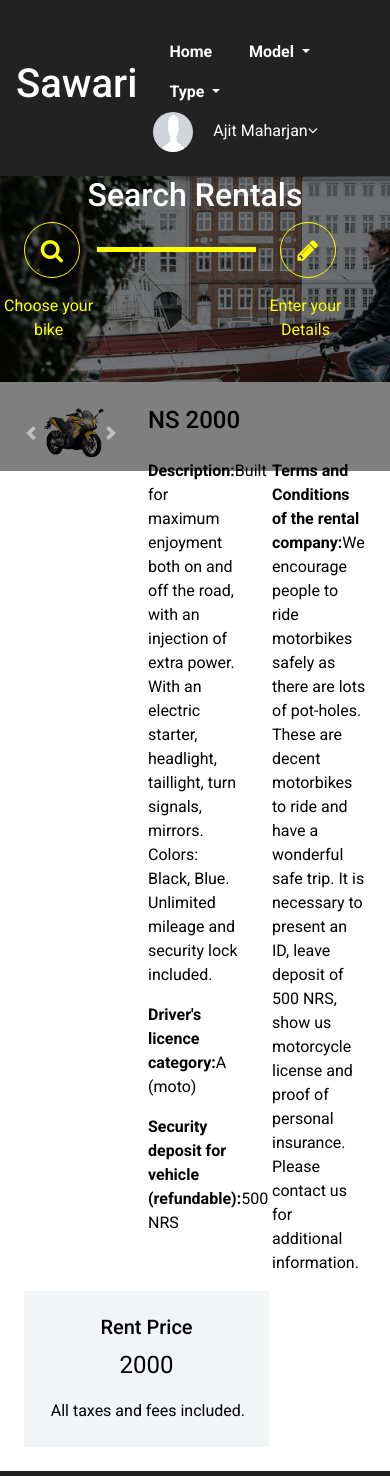
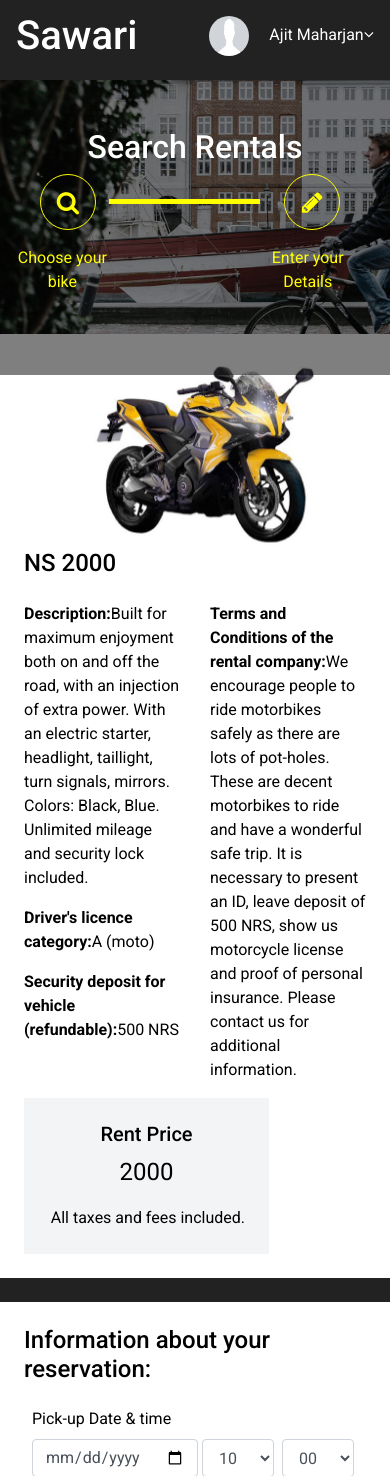
Before and after one commit to ajeet117/Rental-Service, a PHP site: page /userdetail.php?vehicleid=1 in a window 390 px wide. Shown: the top 1476 px of the page. Run offline with PHP 8.4, Linux system fonts and the light colour scheme; a user stored in the database is signed in; data comes from the database, SQL or seed files in the repository.

Commit message:
added responsive

```diff
--- a/admin/manage-booking.php
+++ b/admin/manage-booking.php
@@ -95,7 +95,7 @@ while($row=mysqli_fetch_assoc($result))
     echo "<td>$to_date,$to_time</td>";
     echo "<td>$hourly_price</td>";
     echo "<td>$payment</td>";
-    echo "<td><a href='manage-booking.php?change=$booking_id'>Change to pay</a></td>";
+    echo "<td><a href='manage-booking.php?change=$booking_id'>Change to Booked</a></td>";
 }
 ?>
                                     </tbody>
--- a/client/client-update-password.php
+++ b/client/client-update-password.php
@@ -1,6 +1,6 @@
 <?php include("includes/client-header.php"); ?>
 
-<div class="page-wrapper p-5">
+<div class="page-wrapper p-md-5">
 <!--profile-submenu opening-->
 <div class="profile-submenu">
     <div class="z-index text-center pt-4">
--- a/client/profile.php
+++ b/client/profile.php
@@ -1,11 +1,11 @@
 <?php include("includes/client-header.php"); ?>
-<div class="page-wrapper p-5">
+<div class="page-wrapper p-md-5">
 <!--profile-submenu opening-->
 <div class="profile-submenu">
     <div class="z-index text-center pt-4">
     <h2>Your Profile</h2>
     <p>Home > Profile</p>
-</div>
+    </div>
 <!--profile-submenu closing-->
 <!--profile opening-->
 <div class="profile mt-5">
--- a/css/style.css
+++ b/css/style.css
@@ -177,9 +177,10 @@ footer
 }
 .profile-menu
 {
+	width: 180px;
 	position: absolute;
-	top: 50px;
-	right: 30px;
+	top: 80px;
+	right: 55px;
 	background-color: white;
 	display: none;
 	z-index: 15;
@@ -238,3 +239,15 @@ footer
 {
 	font-size: 24px;
 }
+@media screen and (max-width:375px){
+	.navigation
+	{
+		padding: 10px;
+	}
+	.profile-menu
+	{
+		width: 100%;
+		right: 0px;
+	}
+
+}
--- a/includes/header.php
+++ b/includes/header.php
@@ -10,6 +10,11 @@ else
 {
   $firstname=$_SESSION['firstname'];
   $lastname=$_SESSION['lastname'];
+  $liscence_no=$_SESSION['liscence_no'];
+  if(empty($liscence_no))
+  {
+    header("location:client/profile.php");
+  }
 }
 
 ?>
@@ -38,42 +43,24 @@ else
       <div class="logo ml-3">
         <h1><a href="index.php">Sawari</a></h1>
       </div>
-        <nav class="mr-5">
-        <ul class="navbar mr-auto mt-4">
-            <li class="nav-item">
-                <a class="nav-link active font-weight-bold" href="">Home</a>
-            </li>
-            <li class="nav-item dropdown">
-              <a class="nav-link dropdown-toggle font-weight-bold" href="#" id="navbarDropdown" role="button" data-toggle="dropdown" aria-haspopup="true" aria-expanded="false">
-                Model
-              </a>
-              <div class="dropdown-menu" aria-labelledby="navbarDropdown">
-                <a class="dropdown-item" href="#">Honda</a>
-                <a class="dropdown-item" href="#">Hero</a>
-                <a class="dropdown-item" href="#">Ktm</a>
-            </li>
-            <li class="nav-item dropdown mr-lg-5">
-              <a class="nav-link dropdown-toggle font-weight-bold" href="#" id="navbarDropdown" role="button" data-toggle="dropdown" aria-haspopup="true" aria-expanded="false">
-                Type
-              </a>
-              <div class="dropdown-menu" aria-labelledby="navbarDropdown">
-                <a class="dropdown-item" href="#">Scooter</a>
-                <a class="dropdown-item" href="#">Off Road</a>
-                <a class="dropdown-item" href="#">Sports</a>
-            </li>
+        <nav class="mr-md-5">
+        <ul class="navbar mr-auto mt-md-4 mt-2">
             <li class="nav-item">
                <img src="client/image/profile.png" alt="" class="profile-pic">
                <span class="ml-3 profile-name"><?php echo $firstname."  ".$lastname ?><i class="fa fa-angle-down" aria-hidden="true"></i>
 </span>
             </li>
-            <div class="profile-menu p-3">
+
+        </ul>
+    </nav>
+              <div class="profile-menu p-3">
+              <ul>
                 <li class="nav-item m-2"><a href="client/profile.php">Profile Setting</a></li>
                 <li class="nav-item m-2"><a href="client/client-update-password.php">Update Password</a></li>
-                <li class="nav-item m-2"><a href="">My Bookings</a></li>
+                <li class="nav-item m-2"><a href="client/my-booking.php">My Bookings</a></li>
                 <li class="nav-item m-2"><a href="client/client-logout.php">Logout</a></li>
+              </ul>
             </div>
-        </ul>
-    </nav>
 </div>
 </header>
 <!--header closing-->
--- a/index.php
+++ b/index.php
@@ -7,7 +7,7 @@
       <form action="search.php" method="post">
       <div class="form-group m-2">
         <label for="search" class="font-weight-bold">Search</label>
-        <input type="text" name="search" id="search" class="form-control" placeholder="Enter name of a vehicle">
+        <input type="text" name="search" id="search" class="form-control" placeholder="Enter name of a vehicle" required>
       </div>
       <hr>
       <div class="text-right">
@@ -32,7 +32,7 @@
   <?php
                                     $query="SELECT tb_vehicle.*,tb_brand.brand_name,tb_vehicle_type.vehicle_type FROM tb_vehicle ";
                                     $query.="INNER JOIN tb_brand ON tb_brand.brand_id=tb_vehicle.brand_id ";
-                                    $query.="INNER JOIN tb_vehicle_type ON tb_vehicle_type.vehicle_type_id=tb_vehicle.vehicle_type_id LIMIT 3";
+                                    $query.="INNER JOIN tb_vehicle_type ON tb_vehicle_type.vehicle_type_id=tb_vehicle.vehicle_type_id  ORDER BY tb_vehicle.vehicle_id DESC Limit 3";
                                     $result=mysqli_query($connection,$query);
                                     if(!$result)
                                     {
--- a/login.php
+++ b/login.php
@@ -57,6 +57,7 @@
 			$db_password=$row['user_password'];
 			$db_email=$row['email'];
       		$db_phone=$row['phone'];
+			$db_liscence_no=$row['liscence_no'];
 		}
 		if(empty($username) && empty($password))
 		{
@@ -72,7 +73,8 @@
 			$_SESSION['lastname']=$db_lastname;
 			$_SESSION['email']=$db_email;
 			$_SESSION['phone']=$db_phone;
-			header("Location:client/profile.php");
+			$_SESSION['liscence_no']=$db_liscence_no;
+			header("location:index.php");
 		}
 		else
 		{
--- a/userdetail.php
+++ b/userdetail.php
@@ -1,9 +1,9 @@
 <?php include('includes/header.php')?>
 <!--search-page opening-->
 <div class="search-page">
-    <div class="text-center pt-lg-5 z-index">
+    <div class="text-center pt-5 z-index">
         <h2 >Search Rentals</h2>
-        <div class="d-flex justify-content-center ml-lg-5">
+        <div class="d-flex justify-content-center ml-md-5 ml-3">
         <div class="d-flex flex-column justify-content-center">
         <div class="order-box d-flex align-items-center justify-content-center ml-4 border-yellow">
             <i class="fa fa-search yellow-color" aria-hidden="true"></i>
@@ -56,7 +56,7 @@ if(isset($_GET['vehicleid']))
 <!--Bike details opening-->
 <div class="bike-detail container p-4 my-4">
   <div class="row">
-    <div class="col-md-4 col-4 ">
+    <div class="col-md-4 col-12 ">
     <div id="carouselExampleControls" class="carousel slide" data-ride="carousel">
   <div class="carousel-inner">
     <div class="carousel-item active">
@@ -79,7 +79,7 @@ if(isset($_GET['vehicleid']))
   </a>
 </div>
     </div>
-    <div class="col-md-8 col-8">
+    <div class="col-md-8 col-12">
       <h4><?php echo $vehicle_title ?></h4>
       <div class="row">
         <div class="col-md-6 col-6">
```
Also changed, not shown: client/cancel.php (added, +17 -0 lines), client/change-booking.php (+4 -4 lines), client/change-image1.php (+9 -2 lines), client/change-image2.php (+9 -2 lines), client/includes/client-header.php (+8 -26 lines), client/my-booking.php (+12 -2 lines), search.php (+20 -8 lines).
